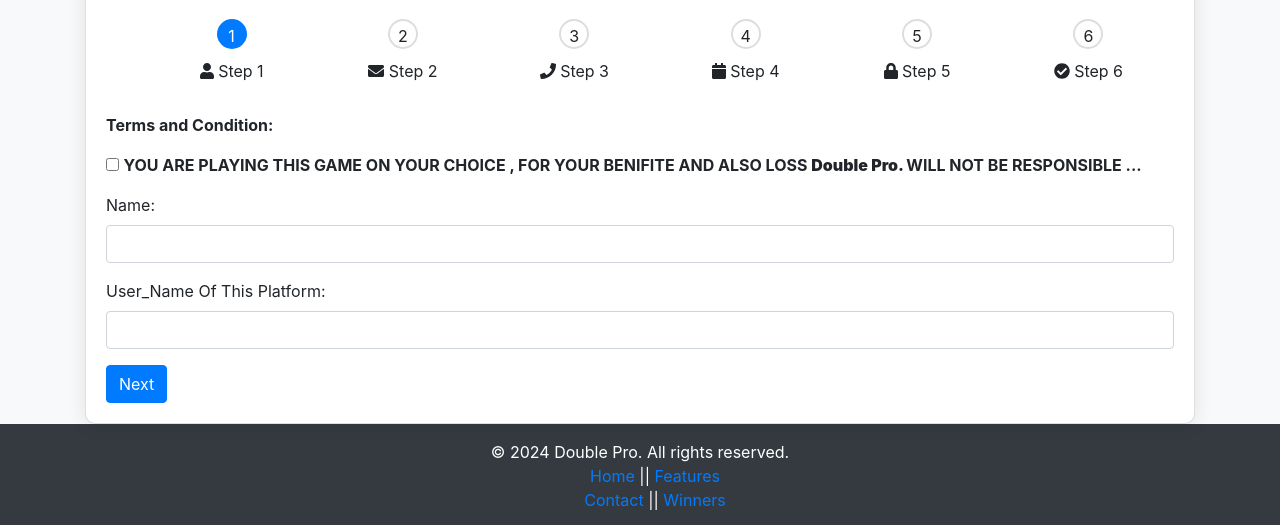
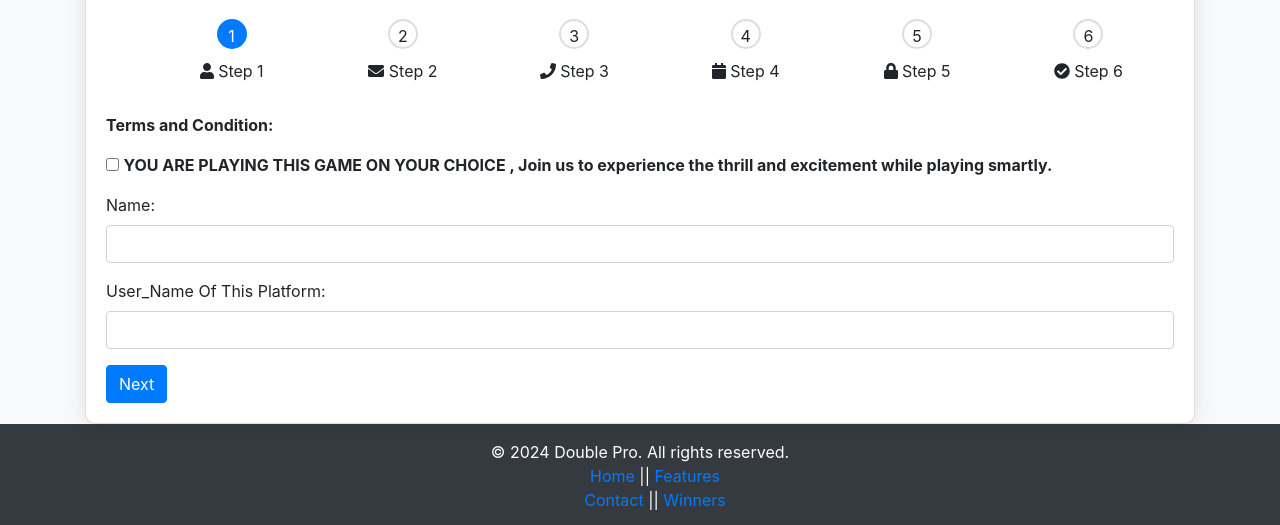
Before and after one commit to aryarna/DoublePro, a website: page public/index.html in a window 1280 px wide. Shown: the part 217-742 px from the top of the page. Drawn offline with nearby package versions, Linux system fonts and the light colour scheme.

Commit message:
Initial commit

```diff
--- a/public/index.html
+++ b/public/index.html
@@ -63,7 +63,7 @@
                     <div class="form-group">
                     <p> <strong> Terms and Condition: </strong></p>
 
-                         <p> <input type="checkbox" id="terms" name="terms" required /> <strong>YOU ARE PLAYING THIS GAME ON YOUR CHOICE , FOR YOUR BENIFITE AND ALSO LOSS  <strong> Double Pro.  </strong> WILL NOT BE RESPONSIBLE ...</strong> </p>
+                         <p> <input type="checkbox" id="terms" name="terms" required /> <strong>YOU ARE PLAYING THIS GAME ON YOUR CHOICE ,  Join us to experience the thrill and excitement while playing smartly.</strong> </p>
                     </div>
 
 
```
